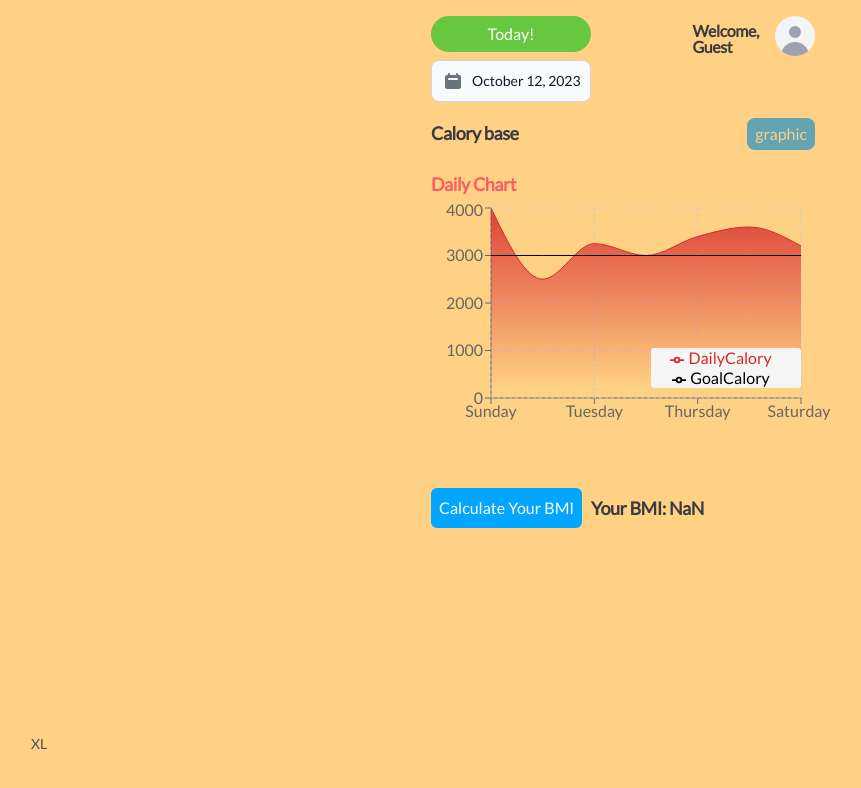
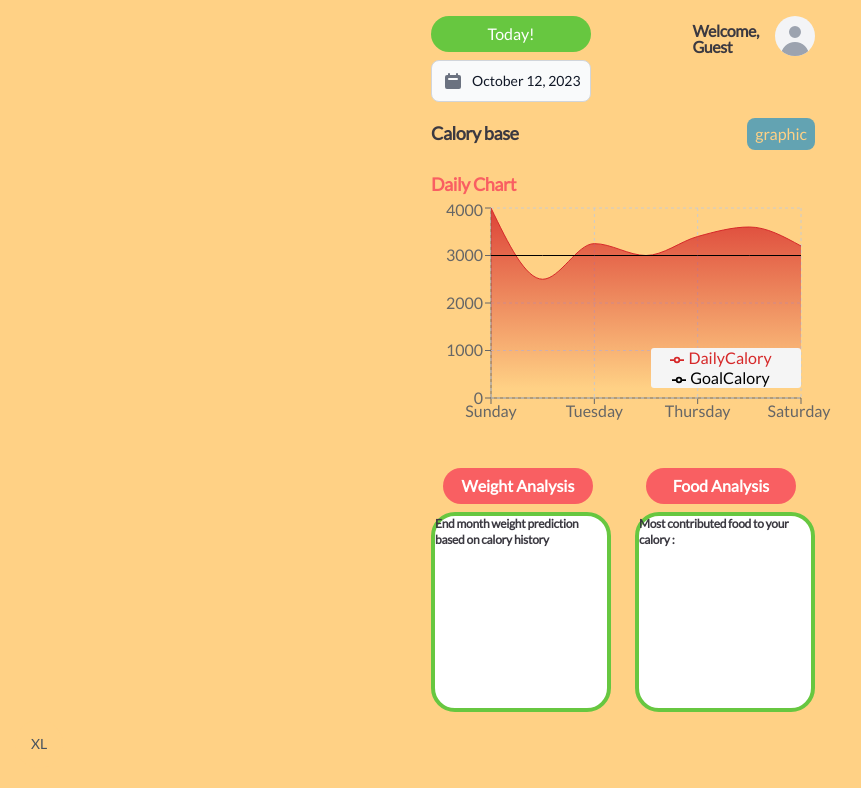
Before and after one commit to AmruTheSeeker/EatYes, a Next.js app: page /dashboard/labtrial in a window 1280 px wide. Shown: the top 788 px of the page, without its empty margins (17-878 px from the left). Built offline with nearby package versions, Linux system fonts and the light colour scheme.

Commit message:
Update : add component to labtrial

```diff
--- a/src/app/dashboard/labtrial/page.js
+++ b/src/app/dashboard/labtrial/page.js
@@ -1,7 +1,7 @@
 import { Header } from "@/components/sharedui/guestHeader";
 import { CaloryCard } from "@/components/sharedui/caloryCard";
 import { GraphGuest } from "@/components/sharedui/userGraph";
-import { BMIPopUp } from "@/components/sharedui/ModalBMIPop";
+import { Analysis } from "@/components/sharedui/analysis";
 
 
 export default function Page() {
@@ -10,8 +10,7 @@ export default function Page() {
       <Header />
       <CaloryCard />
       <GraphGuest />
-      <BMIPopUp />
-
+      <Analysis/>
     </div>
   );
 }
--- /dev/null
+++ b/src/components/sharedui/analysis.jsx
@@ -0,0 +1,47 @@
+"use client";
+
+import React from "react";
+
+
+export const Analysis = () => {
+    return (
+      <div>
+        <div className="flex mb-2">
+          <div className="ml-3 px-3 py-1.5 bg-secondary-400 rounded-full font-black text-secondary-200 w-[150px] text-center">
+            Weight Analysis
+          </div>
+          <div className="ml-[53px] px-3 py-1.5 bg-secondary-400 rounded-full font-black text-secondary-200 w-[150px] text-center">
+            Food Analysis
+          </div>
+        </div>
+        <div className="flex justify-between">
+          <div
+            className="bg-secondary-200 w-[180px] h-[200px] rounded-3xl"
+            style={{
+              borderColor: "#67C740",
+              borderWidth: 4,
+            }}
+          >
+            <div>
+              <h6 className="font-bold text-xs">
+                End month weight prediction based on calory history
+              </h6>
+            </div>
+          </div>
+          <div
+            className="bg-secondary-200 w-[180px] h-[200px] rounded-3xl"
+            style={{
+              borderColor: "#67C740",
+              borderWidth: 4,
+            }}
+          >
+            <div>
+              <h6 className="font-bold text-xs">
+                Most contributed food to your calory :
+              </h6>
+            </div>
+          </div>
+        </div>
+      </div>
+    );
+}
```
